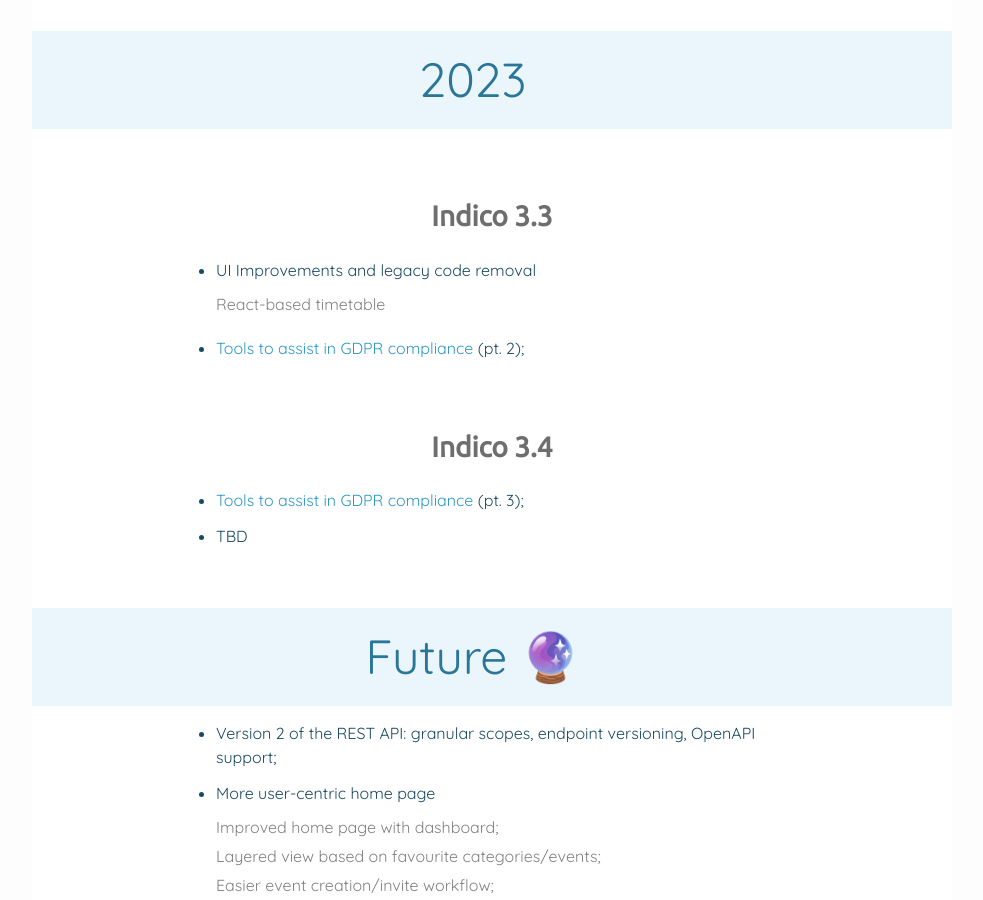
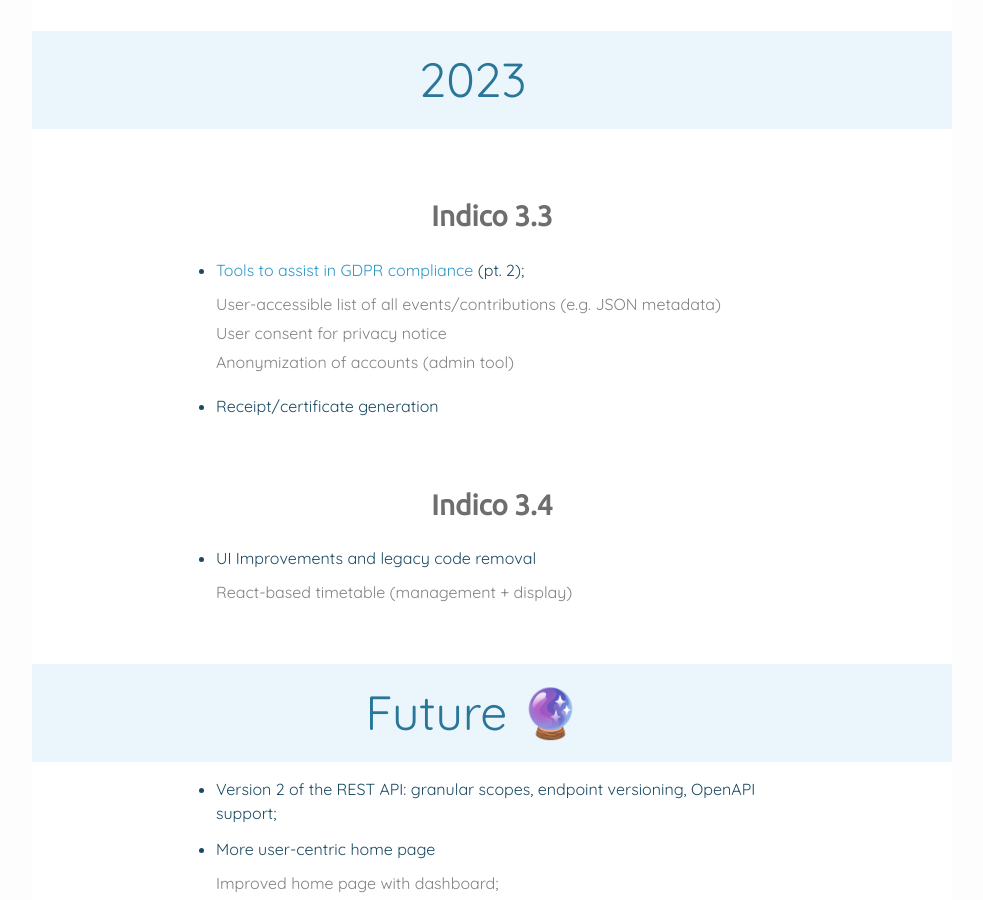
Before and after one commit to indico/indico.github.io, a Jekyll site: the page built from roadmap.md, in a window 1280 px wide and 900 px high, scrolled down 1142 px. Shown: the whole window, without its empty margins (148-1131 px from the left). Built offline with Jekyll 4.4.1, drawn with Linux system fonts in a browser that asks for light colours; nearby versions of some CDN libraries; emoji names are drawn with the system emoji font; comment, search, counter and statistics services are not loaded.

Commit message:
Update roadmap

```diff
--- a/roadmap.md
+++ b/roadmap.md
@@ -25,13 +25,15 @@
 ## 2023
 
 ### Indico 3.3
-* UI Improvements and legacy code removal
-  - React-based timetable
 * [Tools to assist in GDPR compliance](https://github.com/indico/indico/issues/1415) (pt. 2);
+    - User-accessible list of all events/contributions (e.g. JSON metadata)
+    - User consent for privacy notice
+    - Anonymization of accounts (admin tool)
+* Receipt/certificate generation
 
 ### Indico 3.4
-* [Tools to assist in GDPR compliance](https://github.com/indico/indico/issues/1415) (pt. 3);
-* TBD
+* UI Improvements and legacy code removal
+    - React-based timetable (management + display)
 
 ## Future :crystal_ball:
 
```
